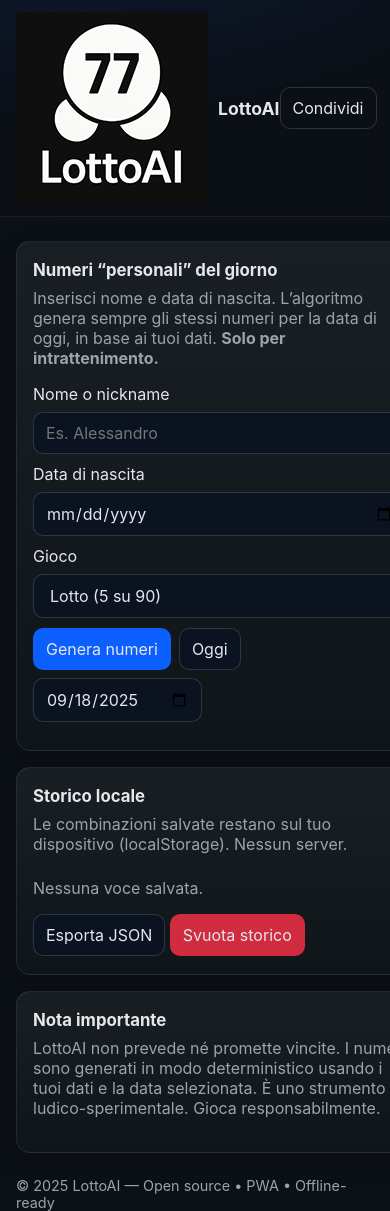
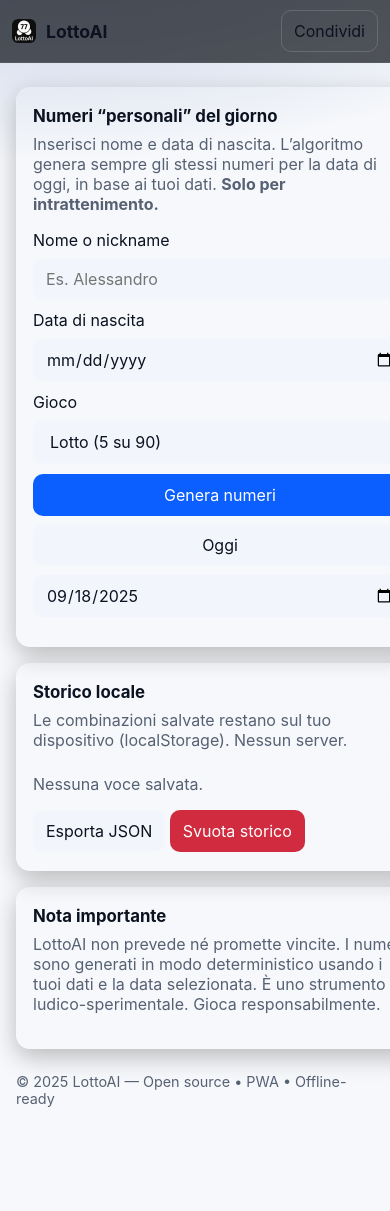
Before and after one commit to pezzaliapp/LottoAI, a plain HTML site: page index.html in a window 390 px wide. Shown: the top 1211 px of the page. After the commit the page ends 1107 px from the top, so only its background shows below. Drawn offline with Linux system fonts and the light colour scheme.

Commit message:
Update style.css

```diff
--- a/style.css
+++ b/style.css
@@ -1,29 +1,51 @@
 *{box-sizing:border-box}
 :root{
   --brand:#0b5fff;
+  --brand-2:#5aa3ff;
   --bg:#0c1116;
   --card:#111927;
   --muted:#9aa4af;
   --text:#e5e7eb;
   --danger:#d12b3f;
+  --field:#0b1220;
+  --ring:rgba(11,95,255,.45);
 }
+@media (prefers-color-scheme: light){
+  :root{
+    --bg:#f6f8fb; --card:#ffffff; --text:#0b1220; --muted:#566173;
+    --field:#f2f5fb; --ring:rgba(11,95,255,.35);
+  }
+}
+
 html,body{height:100%}
 body{
   margin:0;
   font-family:-apple-system,BlinkMacSystemFont,"Segoe UI",Roboto,Arial,sans-serif;
   color:var(--text);
-  background:radial-gradient(1200px 600px at 10% -20%, #153a9b 0%, #0c1116 50%) no-repeat, var(--bg);
+  background:
+    radial-gradient(1200px 600px at 10% -20%, rgba(21,58,155,.35) 0%, rgba(12,17,22,0) 55%) no-repeat,
+    var(--bg);
+  -webkit-font-smoothing:antialiased; text-rendering:optimizeLegibility;
 }
+
+/* Appbar */
 .appbar{
   position:sticky;top:0;z-index:10;
   display:flex;align-items:center;justify-content:space-between;
   padding:12px 16px;
-  background:rgba(12,17,22,.7);backdrop-filter:blur(8px);
-  border-bottom:1px solid rgba(255,255,255,.06)
+  background:rgba(12,17,22,.7);
+  backdrop-filter:blur(8px);
+  border-bottom:1px solid rgba(255,255,255,.06);
 }
 .brand{display:flex;align-items:center;gap:10px}
+.logo{width:28px;height:28px;border-radius:6px;display:block}
 h1{font-size:1.1rem;margin:0}
-.container{max-width:920px;margin:24px auto;padding:0 16px;display:grid;gap:16px}
+
+/* Layout */
+.container{
+  max-width:920px;margin:24px auto;padding:0 16px;
+  display:grid;gap:16px
+}
 .card{
   background:linear-gradient(180deg, rgba(255,255,255,.06), rgba(255,255,255,.02));
   border:1px solid rgba(255,255,255,.08);
@@ -32,28 +54,54 @@ h1{font-size:1.1rem;margin:0}
 }
 h2{margin:0 0 8px 0;font-size:1.05rem}
 .muted{color:var(--muted);margin:8px 0 16px 0}
+
+/* Form */
 .row{display:flex;flex-direction:column;gap:8px;margin:10px 0}
 .row.inline{flex-direction:row;flex-wrap:wrap;align-items:center;gap:8px}
 input,select,button{
   font:inherit;border-radius:10px;border:1px solid rgba(255,255,255,.15);
-  padding:10px 12px;background:#0b1220;color:var(--text);
+  padding:10px 12px;background:var(--field);color:var(--text);
+  transition:box-shadow .15s ease, border-color .15s ease, transform .02s ease;
 }
+input:focus,select:focus,button:focus{outline:none;box-shadow:0 0 0 3px var(--ring);border-color:transparent}
 button{cursor:pointer}
-button.primary{background:var(--brand);border-color:transparent}
+button:hover{filter:brightness(1.04)}
+button:active{transform:translateY(1px)}
+button.primary{background:var(--brand);border-color:transparent;color:#fff}
+button.primary:hover{background:var(--brand-2)}
 button.ghost{background:transparent}
-button.danger{background:var(--danger);border-color:transparent}
+button.danger{background:var(--danger);border-color:transparent;color:#fff}
 button:disabled{opacity:.6;cursor:not-allowed}
+
+/* Output numeri */
 .result{margin-top:16px}
 .nums{display:flex;flex-wrap:wrap;gap:8px;margin:8px 0}
 .badge{
   display:inline-flex;align-items:center;justify-content:center;
-  min-width:42px;padding:10px 12px;border-radius:999px;
-  border:1px dashed rgba(255,255,255,.25);background:#0d1626;font-weight:700
+  min-width:42px;padding:10px 12px;border-radius:999px;font-weight:700;
+  border:1px dashed rgba(255,255,255,.25);background:#0d1626;
+}
+.badge[data-variant="accent"]{
+  border-style:solid;border-color:var(--brand);background:rgba(11,95,255,.12)
 }
 .extra{margin-top:8px;display:flex;gap:10px;align-items:center}
+
+/* Storico */
 .history{display:grid;gap:8px}
 .hist-item{
   display:flex;align-items:center;justify-content:space-between;gap:10px;
   padding:10px 12px;border:1px solid rgba(255,255,255,.1);border-radius:10px;background:#0a1322
 }
-.footer{max-width:920px;margin:24px auto;padding:0 16px;color:var(--muted);font-size:.9rem}
+
+/* Footer */
+.footer{
+  max-width:920px;margin:24px auto;padding:0 16px;
+  color:var(--muted);font-size:.9rem
+}
+
+/* Piccola responsività */
+@media (max-width:560px){
+  .row.inline{flex-direction:column;align-items:stretch}
+  .appbar{padding:10px 12px}
+  .logo{width:24px;height:24px}
+}
```
